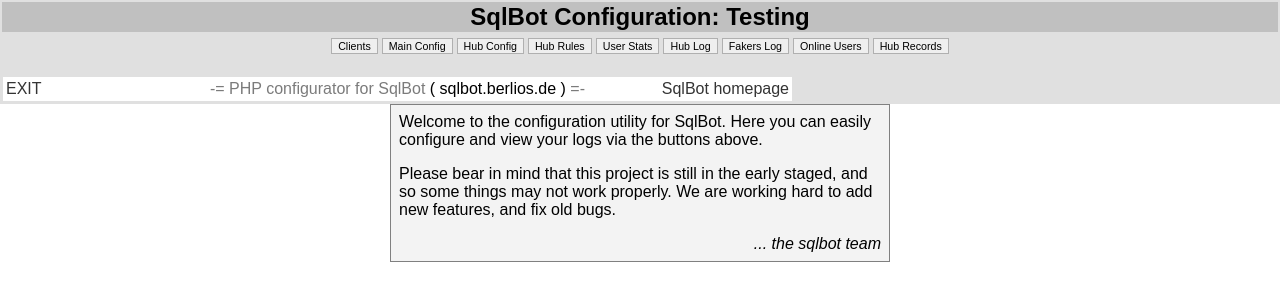
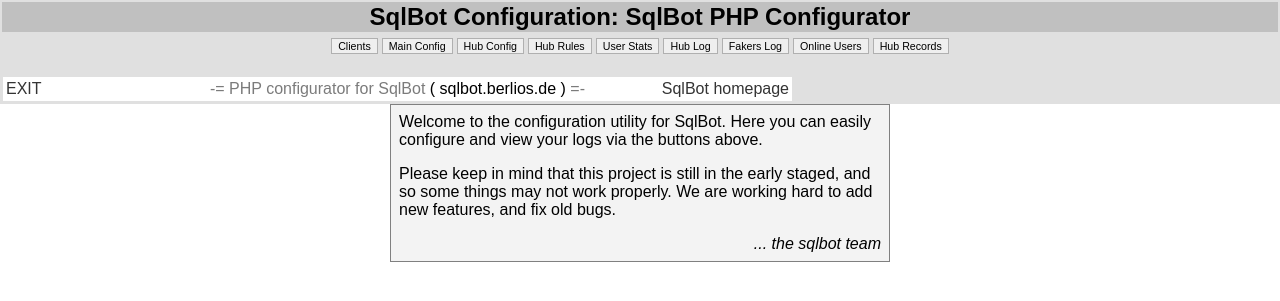
Before and after one commit to BackupTheBerlios/sqlbot, a PHP site: page / in a window 1280 px wide. Shown: the top 301 px of the page. Run offline with PHP 8.4, Linux system fonts and the light colour scheme.

Commit message:
Page title error

```diff
--- a/php-sqlbot/index.php
+++ b/php-sqlbot/index.php
@@ -1,5 +1,5 @@
 <?
-$page_title="Testing";
+$page_title="SqlBot PHP Configurator";
 include("header.ini");
 ?>
 
@@ -7,7 +7,7 @@ include("header.ini");
 <tr>
 <td>Welcome to the configuration utility for SqlBot. Here you can easily configure and view your logs via the buttons above.<p>
 
-Please bear in mind that this project is still in the early staged, and so some things may not work properly. We are working hard to add new features, and fix old bugs.
+Please keep in mind that this project is still in the early staged, and so some things may not work properly. We are working hard to add new features, and fix old bugs.
 <div align="right"><em>... the sqlbot team</em></div></td>
 </tr>
 </table></div>
```
